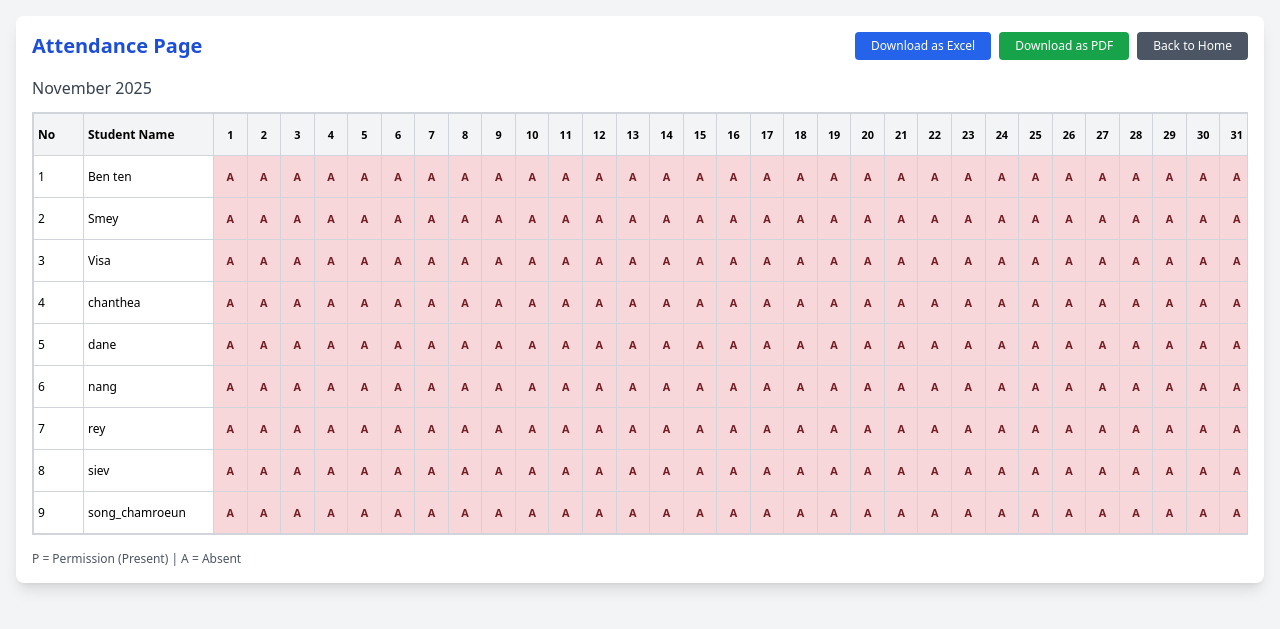
After one commit to Yahoo-football/Attendance-system-, a Flask app: page /attendance in a window 1280 px wide. The commit adds this page. Shown: the top 629 px of the page. Run offline with Flask 3, Linux system fonts and the light colour scheme; data comes from the database, SQL or seed files in the repository; both versions use the stored data as it was after the commit; some libraries are stand-ins or nearby versions.

Commit message:
feat:table to check attendance

```diff
--- a/app.py
+++ b/app.py
@@ -107,6 +107,9 @@ def scan():
     conn.close()
     return jsonify({"attendances": results})
 
+@app.route('/attendance')
+def attendance_page():
+    return render_template('attendance.html')
 # ==================== FAST UPLOAD ====================
 @app.route('/upload_face', methods=['POST'])
 def upload_face():
--- a/labels.json
+++ /dev/null
@@ -1,5 +0,0 @@
-{
-  "Chamrern": 0,
-  "Rern": 1,
-  "Song Chamrouen": 2
-}
--- /dev/null
+++ b/templates/attendance.html
@@ -0,0 +1,207 @@
+<!DOCTYPE html>
+<html lang="en">
+<head>
+  <meta charset="UTF-8" />
+  <meta name="viewport" content="width=device-width, initial-scale=1.0"/>
+  <title>Attendance Page</title>
+  <script src="https://cdn.tailwindcss.com"></script>
+  <script src="https://cdnjs.cloudflare.com/ajax/libs/html2pdf.js/0.10.1/html2pdf.bundle.min.js"></script>
+  <!-- Excel Export Library -->
+  <script src="https://cdnjs.cloudflare.com/ajax/libs/xlsx/0.18.5/xlsx.full.min.js"></script>
+  <style>
+    /* Ultra-compact cells */
+    .attendance-cell {
+      min-width: 32px;
+      width: calc((100vw - 240px) / 31);
+      height: 42px;
+      text-align: center;
+      font-size: 0.68rem;
+      font-weight: bold;
+      border: 1px solid #d1d5db;
+      vertical-align: middle;
+      padding: 1px;
+      line-height: 1.1;
+    }
+    .present { background-color: #d4edda; color: #155724; }
+    .absent { background-color: #f8d7da; color: #721c24; }
+
+    /* Full width table */
+    .table-container {
+      max-height: 75vh;
+      overflow-y: auto;
+      overflow-x: hidden;
+    }
+
+    table {
+      table-layout: fixed;
+      width: 100%;
+    }
+
+    /* Sticky Columns */
+    .sticky-col {
+      position: sticky;
+      background: white;
+      z-index: 10;
+    }
+    .sticky-left-0 { left: 0; z-index: 20; }
+    .sticky-left-name { left: 50px; z-index: 20; }
+
+    /* Sticky Header */
+    thead th {
+      position: sticky;
+      top: 0;
+      background: #f3f4f6;
+      z-index: 15;
+    }
+
+    .col-no { width: 50px; }
+    .col-name { width: 130px; }
+
+    @media (max-width: 768px) {
+      .attendance-cell {
+        min-width: 28px;
+        font-size: 0.6rem;
+        height: 38px;
+      }
+      .col-name { width: 100px; }
+      .col-no { width: 45px; }
+    }
+
+    @media print {
+      body * { visibility: hidden; }
+      #printSection, #printSection * { visibility: visible; }
+      #printSection { position: absolute; left: 0; top: 0; width: 100%; }
+      .no-print { display: none; }
+      .attendance-cell { font-size: 7pt; height: 35px; min-width: 28px; }
+    }
+  </style>
+</head>
+<body class="bg-gray-100 min-h-screen">
+  <div class="container mx-auto p-4">
+    <div class="bg-white p-4 rounded-lg shadow-lg">
+      <div class="flex justify-between items-center mb-4">
+        <h1 class="text-xl font-bold text-blue-700">Attendance Page</h1>
+        <div class="flex gap-2">
+          <button id="downloadExcel" class="px-4 py-1.5 bg-blue-600 text-white rounded text-xs hover:bg-blue-700">
+            Download as Excel
+          </button>
+          <button id="downloadPdf" class="px-4 py-1.5 bg-green-600 text-white rounded text-xs hover:bg-green-700">
+            Download as PDF
+          </button>
+          <a href="/" class="px-4 py-1.5 bg-gray-600 text-white rounded text-xs hover:bg-gray-700">Back to Home</a>
+        </div>
+      </div>
+
+      <div id="printSection">
+        <div class="mb-3">
+          <h2 id="monthYear" class="text-base font-medium text-gray-700"></h2>
+        </div>
+
+        <div class="table-container border border-gray-300">
+          <table id="attendanceTable" class="border-collapse text-xs">
+            <thead>
+              <tr class="bg-gray-100">
+                <th class="border border-gray-300 p-1 text-left sticky-col sticky-left-0 bg-gray-100 font-bold col-no">No</th>
+                <th class="border border-gray-300 p-1 text-left sticky-col sticky-left-name bg-gray-100 font-bold col-name">Student Name</th>
+                <th class="attendance-cell">1</th><th class="attendance-cell">2</th><th class="attendance-cell">3</th>
+                <th class="attendance-cell">4</th><th class="attendance-cell">5</th><th class="attendance-cell">6</th>
+                <th class="attendance-cell">7</th><th class="attendance-cell">8</th><th class="attendance-cell">9</th>
+                <th class="attendance-cell">10</th><th class="attendance-cell">11</th><th class="attendance-cell">12</th>
+                <th class="attendance-cell">13</th><th class="attendance-cell">14</th><th class="attendance-cell">15</th>
+                <th class="attendance-cell">16</th><th class="attendance-cell">17</th><th class="attendance-cell">18</th>
+                <th class="attendance-cell">19</th><th class="attendance-cell">20</th><th class="attendance-cell">21</th>
+                <th class="attendance-cell">22</th><th class="attendance-cell">23</th><th class="attendance-cell">24</th>
+                <th class="attendance-cell">25</th><th class="attendance-cell">26</th><th class="attendance-cell">27</th>
+                <th class="attendance-cell">28</th><th class="attendance-cell">29</th><th class="attendance-cell">30</th>
+                <th class="attendance-cell">31</th>
+              </tr>
+            </thead>
+            <tbody id="monthlyTableBody"></tbody>
+          </table>
+        </div>
+
+        <div class="mt-4 text-xs text-gray-600">
+          <p>P = Permission (Present) | A = Absent</p>
+        </div>
+      </div>
+    </div>
+  </div>
+
+  <script>
+    function formatTime12(time24) {
+      const [h, m] = time24.split(':').map(Number);
+      const period = h >= 12 ? 'PM' : 'AM';
+      const hour = h % 12 || 12;
+      return `${hour}:${m.toString().padStart(2, '0')} ${period}`;
+    }
+
+    async function loadAttendance() {
+      const res = await fetch('/records');
+      const records = await res.json();
+
+      const attendanceMap = {};
+      records.forEach(r => {
+        const [date, time] = r.time.split(' ');
+        const [year, month, day] = date.split('-');
+        const key = `${r.name}|${year}-${month}`;
+        if (!attendanceMap[key]) attendanceMap[key] = {};
+        attendanceMap[key][day] = time;
+      });
+
+      const now = new Date();
+      const year = now.getFullYear();
+      const month = now.getMonth() + 1;
+      const monthName = now.toLocaleString('default', { month: 'long' });
+      document.getElementById('monthYear').textContent = `${monthName} ${year}`;
+
+      const names = [...new Set(records.map(r => r.name))].sort();
+      const tableBody = document.getElementById('monthlyTableBody');
+      tableBody.innerHTML = '';
+
+      names.forEach((name, idx) => {
+        const key = `${name}|${year}-${month.toString().padStart(2, '0')}`;
+        const rowData = attendanceMap[key] || {};
+        const tr = document.createElement('tr');
+        tr.innerHTML = `
+          <td class="border border-gray-300 p-1 text-left sticky-col sticky-left-0 bg-white text-xs font-medium col-no">${idx + 1}</td>
+          <td class="border border-gray-300 p-1 text-left sticky-col sticky-left-name bg-white text-xs font-medium col-name">${name}</td>
+        `;
+        for (let d = 1; d <= 31; d++) {
+          const dayStr = d.toString();
+          const time24 = rowData[dayStr];
+          let cell = '<td class="attendance-cell absent">A</td>';
+          if (time24) {
+            const time12 = formatTime12(time24);
+            cell = `<td class="attendance-cell present">${time12}</td>`;
+          }
+          tr.innerHTML += cell;
+        }
+        tableBody.appendChild(tr);
+      });
+    }
+
+    // === EXCEL DOWNLOAD ===
+    document.getElementById('downloadExcel').onclick = () => {
+      const table = document.getElementById('attendanceTable');
+      const wb = XLSX.utils.table_to_book(table, { sheet: "Attendance" });
+      const fileName = `Attendance_${new Date().toISOString().slice(0,10)}.xlsx`;
+      XLSX.writeFile(wb, fileName);
+    };
+
+    // === PDF DOWNLOAD ===
+    document.getElementById('downloadPdf').onclick = () => {
+      const element = document.getElementById('printSection');
+      const opt = {
+        margin: 0.2,
+        filename: `Attendance_${new Date().toISOString().slice(0,10)}.pdf`,
+        image: { type: 'jpeg', quality: 0.98 },
+        html2canvas: { scale: 2 },
+        jsPDF: { unit: 'in', format: 'a4', orientation: 'landscape' }
+      };
+      html2pdf().set(opt).from(element).save();
+    };
+
+    window.onload = loadAttendance;
+  </script>
+</body>
+</html>
```
Also changed, not shown: templates/all_students.html (deleted, +0 -76 lines), templates/index.html (+34 -13 lines), attendance.db, photos/Ben ten.jpg (added), photos/Smey.jpg (added), photos/Visa.jpg (added).
